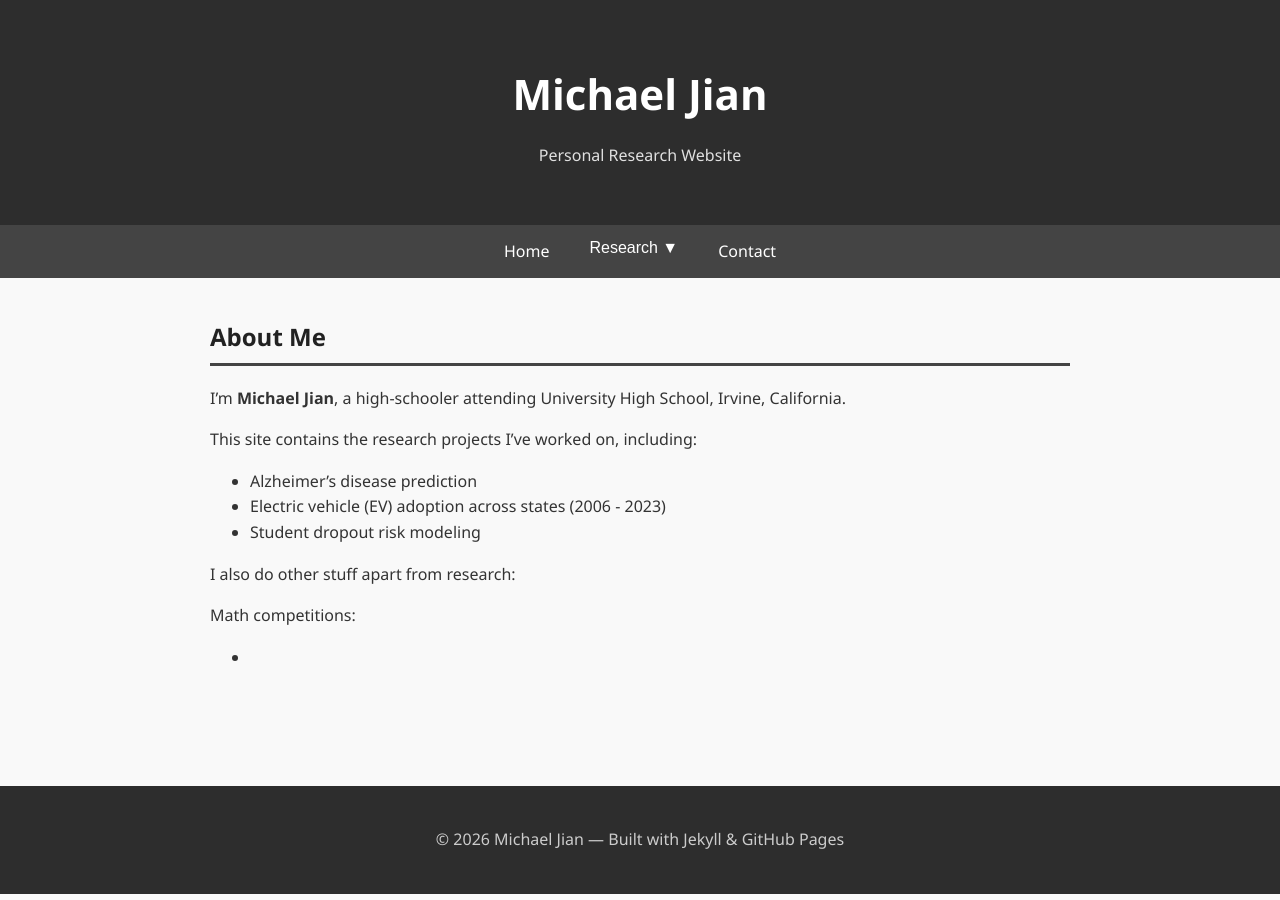
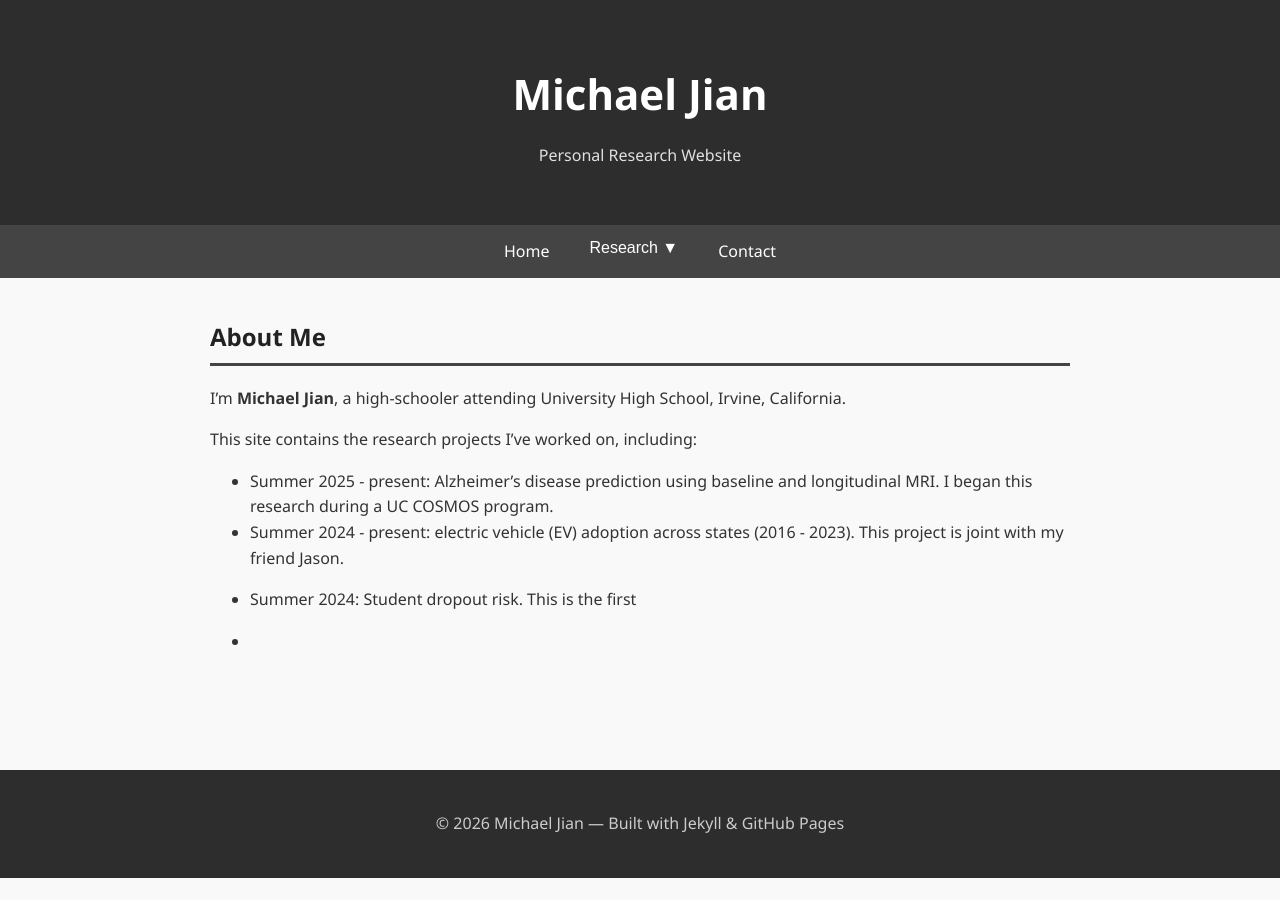
Before and after one commit to mcjian09/mcjian09.github.io, a Jekyll site: the page built from index.md, in a window 1280 px wide. Built offline with Jekyll 4.4.1, drawn with Linux system fonts in a browser that asks for light colours.

Commit message:
Revise research projects listed in index.md
Updated research projects section with new details and timelines.

```diff
--- a/index.md
+++ b/index.md
@@ -10,12 +10,9 @@ I'm **Michael Jian**, a high-schooler attending University High School, Irvine,
 
 This site contains the research projects I've worked on, including:
 
-- Alzheimer’s disease prediction
-- Electric vehicle (EV) adoption across states (2006  - 2023)
-- Student dropout risk modeling
+- Summer 2025 - present: Alzheimer’s disease prediction using baseline and longitudinal MRI. I began this research during a UC COSMOS program.
+- Summer 2024 - present: electric vehicle (EV) adoption across states (2016  - 2023). This project is joint with my friend Jason.
+- Summer 2024: Student dropout risk. This is the first
 
-I also do other stuff apart from research:
-
-Math competitions:
 
  -
```
